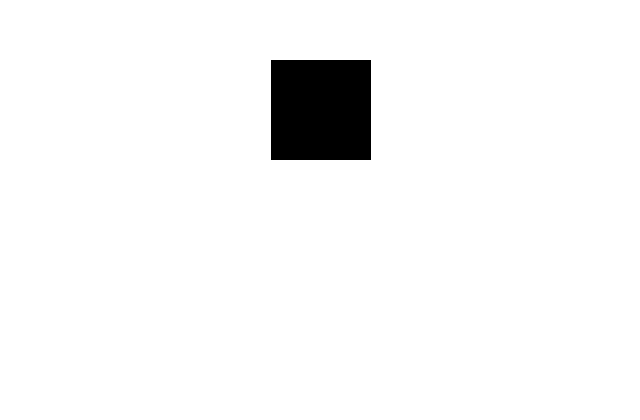
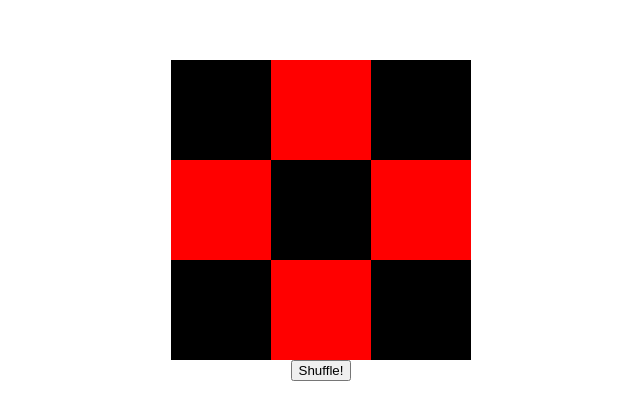
Before and after one commit to katy4599/Checkerboard-shuffle, a plain HTML site: page src/index.html in a window 1280 px wide. Shown: the part 140-560 px from the top of the page, without its empty margins (319-959 px from the left). Drawn offline with Linux system fonts and the light colour scheme.

Commit message:
multiple-boxes

```diff
--- a/src/index.css
+++ b/src/index.css
@@ -1,8 +1,34 @@
-.mybox {
-  background-color: black;
-  width: 100px;
-  height: 100px;
+.container {
+  display: flex;
+  flex-direction: column;
+  width: 300;
+  height: 300;
   margin-left: auto;
   margin-right: auto;
   margin-top: 25vh;
 }
+
+.container-row {
+  display: flex;
+  flex-direction: row;
+}
+
+.center-button {
+  display: block;
+  margin-left: auto;
+  margin-right: auto;
+}
+
+
+.mybox {
+  width: 100px;
+  height: 100px;
+}
+
+.mybox1 {
+  background-color: black;
+}
+
+.mybox2 {
+  background-color: red;
+}
--- a/src/index.html
+++ b/src/index.html
@@ -7,7 +7,27 @@
   <link rel="stylesheet" href="./index.css">
 </head>
 <body>
-  <div class="mybox" id="my-box"></div>
+  <div class="container">
+    <div class="container-row">
+      <div class="mybox mybox1"></div>
+      <div class="mybox mybox2"></div>
+      <div class="mybox mybox1"></div>
+    </div>
+    <div class="container-row">
+      <div class="mybox mybox2"></div>
+      <div class="mybox mybox1"></div>
+      <div class="mybox mybox2"></div>
+    </div>
+    <div class="container-row">
+      <div class="mybox mybox1"></div>
+      <div class="mybox mybox2"></div>
+      <div class="mybox mybox1"></div>
+    </div>
+    <div class="center-button">
+      <input type="button" id="shuffle" class="container-button" value="Shuffle!">
+    </div>
+  </div>
+
 
   <script src="./index.js" onload="main()"></script>
 </body>
--- a/src/index.js
+++ b/src/index.js
@@ -1,5 +1,7 @@
 function main() {
-  // Get the "my-box" div from the document
-  // When someone clicks on the element then change the background color
-  // to red.
+  const myBoxes = document.getElementsByClassName('mybox');
+  const myButton = document.getElementById('shuffle');
+
+  myButton.addEventListener('click', () => {
+  });
 }
```
